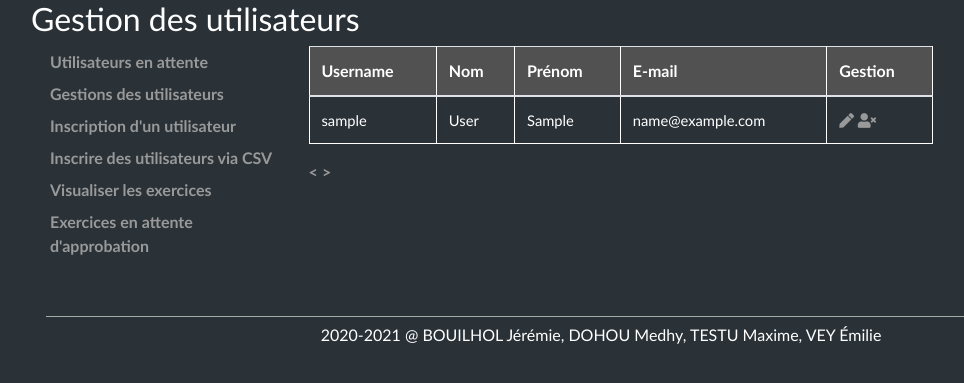
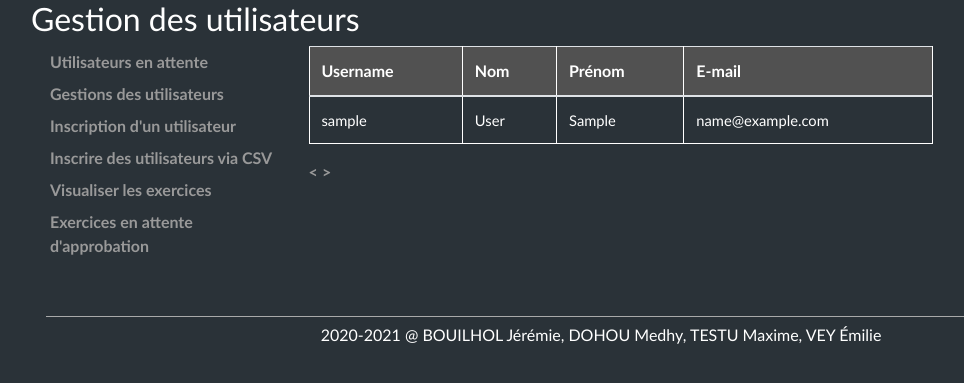
Before and after one commit to PowerPixel/Coding-Challenge, a Symfony app: template templates/admin/admin_users_view.html.twig in a window 1280 px wide. Shown: the part 77-460 px from the top of the page, without its empty margins (54-1018 px from the left). Run offline with Twig, Linux system fonts and the light colour scheme; the template is opened without the code that fills it: most values are stand-ins (such as "Sample title", 1, 10 or a date in 2020); some libraries are stand-ins or nearby versions.

Commit message:
supp les boutons qui ne seront pas fait

```diff
--- a/templates/admin/admin_users_view.html.twig
+++ b/templates/admin/admin_users_view.html.twig
@@ -10,7 +10,6 @@
 				<th>Nom</th>
 				<th>Prénom</th>
 				<th>E-mail</th>
-				<th>Gestion</th>
 			</thead>
 		</tr>
 	</thead>
@@ -22,8 +21,6 @@
 					<td>{{ user.getLastName() }}</td>
 					<td>{{ user.getFirstName() }}</td>
 					<td>{{ user.getEmail() }}</td>
-					<td><a href="#"><i class="fas fa-pen"></i></a>
-					<a href="#"> <i class="fas fa-user-times"></i></a></td>
 				</tr>
 			{% endif %}
 		{% endfor %}
--- a/templates/admin/exercise_view.html.twig
+++ b/templates/admin/exercise_view.html.twig
@@ -39,7 +39,6 @@
 			</a>
 		</div>
 		<br>
-		<a href="#"><button type="button" class="btn btn-success">Modifier l'exercice</button></a>
 		<a href="#"><button type="button" class="btn btn-danger">Supprimer l'exercice</button></a>
 
 	{% endblock %}
```
Also changed, not shown: 1 other file.
